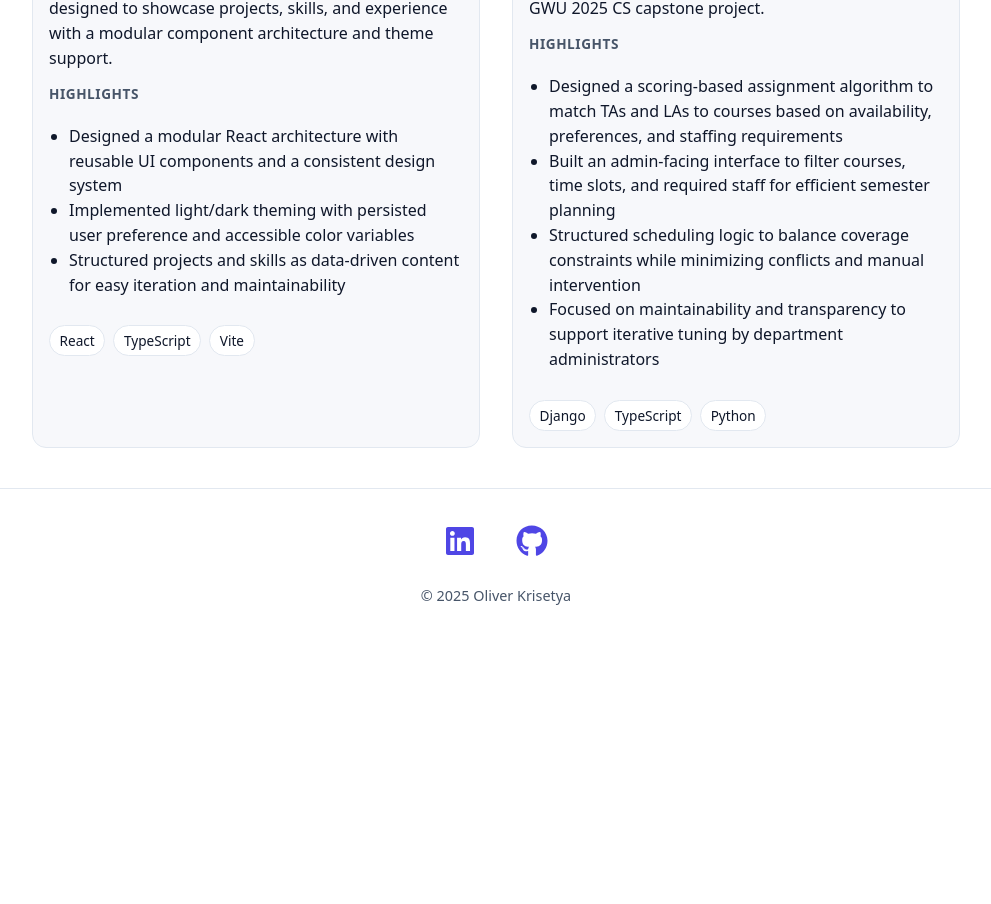
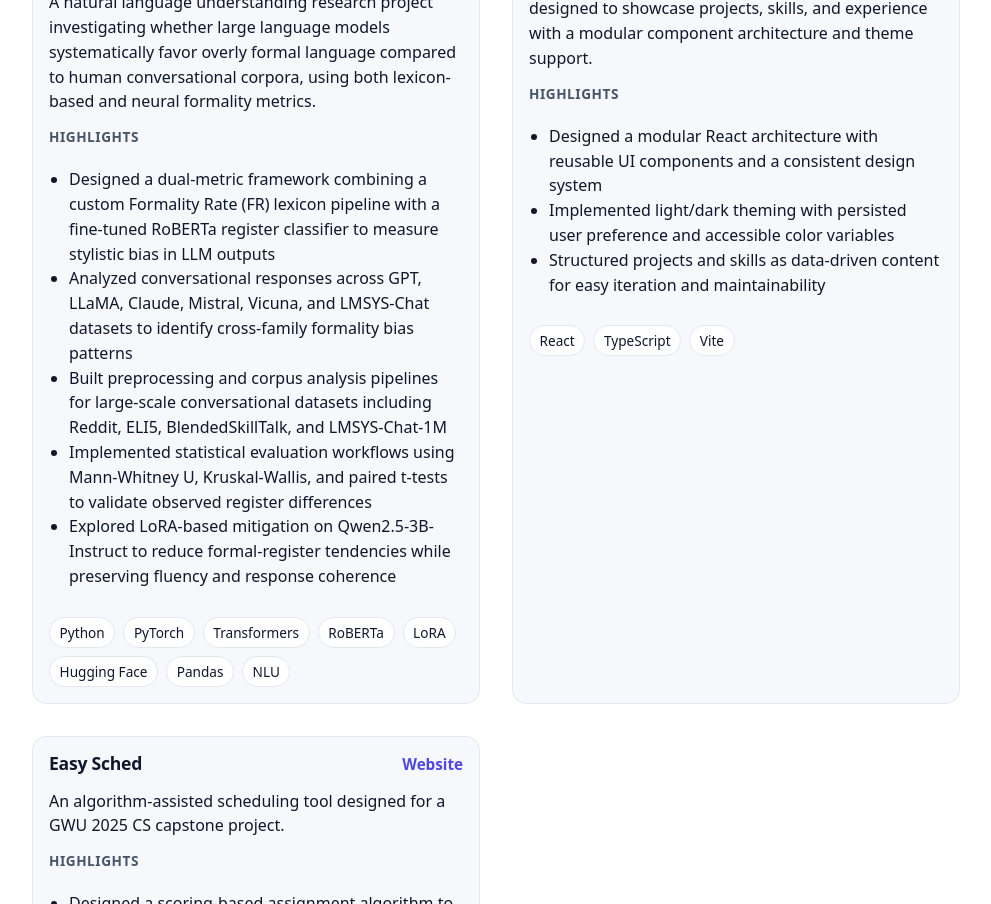
Before and after one commit to OliverKris/my-website, a React (Vite) app: page /projects in a window 1280 px wide. Shown: the part 800-1704 px from the top of the page, without its empty margins (144-1135 px from the left). Before the commit the page ends 1428 px from the top, so only its background shows below. Built offline with nearby package versions, Linux system fonts and the light colour scheme.

Commit message:
Added Formality project card, added folder structure for project pages

```diff
--- a/src/data/projects.ts
+++ b/src/data/projects.ts
@@ -43,6 +43,32 @@ export const projects: Project[] = [
         order: 2,
     },
     {
+        id: "formality-bias-nlu",
+        title: "Formality Bias in Large Language Models",
+        pitch: "A natural language understanding research project investigating whether large language models systematically favor overly formal language compared to human conversational corpora, using both lexicon-based and neural formality metrics.",
+        highlights: [
+            "Designed a dual-metric framework combining a custom Formality Rate (FR) lexicon pipeline with a fine-tuned RoBERTa register classifier to measure stylistic bias in LLM outputs",
+            "Analyzed conversational responses across GPT, LLaMA, Claude, Mistral, Vicuna, and LMSYS-Chat datasets to identify cross-family formality bias patterns",
+            "Built preprocessing and corpus analysis pipelines for large-scale conversational datasets including Reddit, ELI5, BlendedSkillTalk, and LMSYS-Chat-1M",
+            "Implemented statistical evaluation workflows using Mann-Whitney U, Kruskal-Wallis, and paired t-tests to validate observed register differences",
+            "Explored LoRA-based mitigation on Qwen2.5-3B-Instruct to reduce formal-register tendencies while preserving fluency and response coherence"
+        ],
+        tech: [
+            "Python",
+            "PyTorch",
+            "Transformers",
+            "RoBERTa",
+            "LoRA",
+            "Hugging Face",
+            "Pandas",
+            "NLU"
+        ],
+        url: "https://github.com/OliverKris/CSCI6515-FinalProject",
+        urlType: "GitHub",
+        featured: true,
+        order: 3,
+    },
+    {
         id: "portfolio",
         title: "Personal Portfolio Website",
         pitch: "A responsive, data-driven personal portfolio website designed to showcase projects, skills, and experience with a modular component architecture and theme support.",
```
Also changed, not shown: src/pages/projects/formality_analysis/index.tsx (added).
